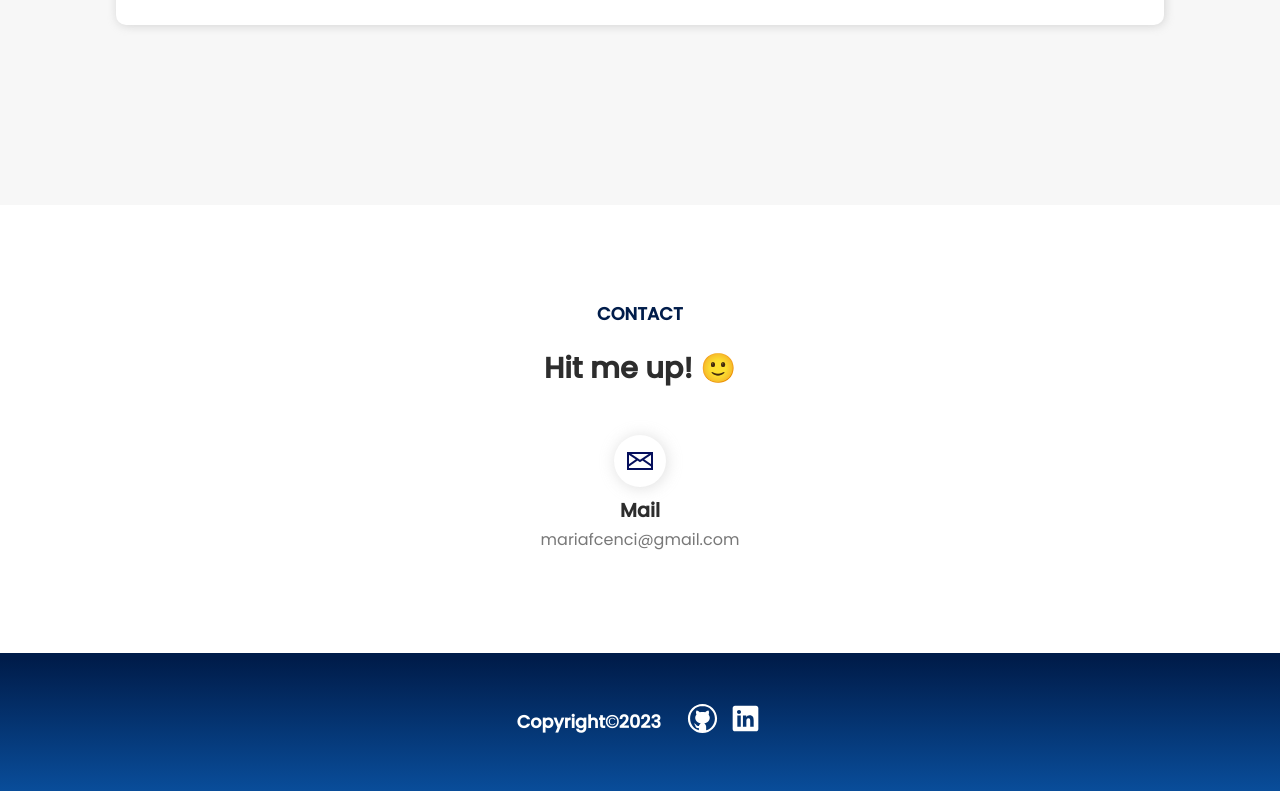
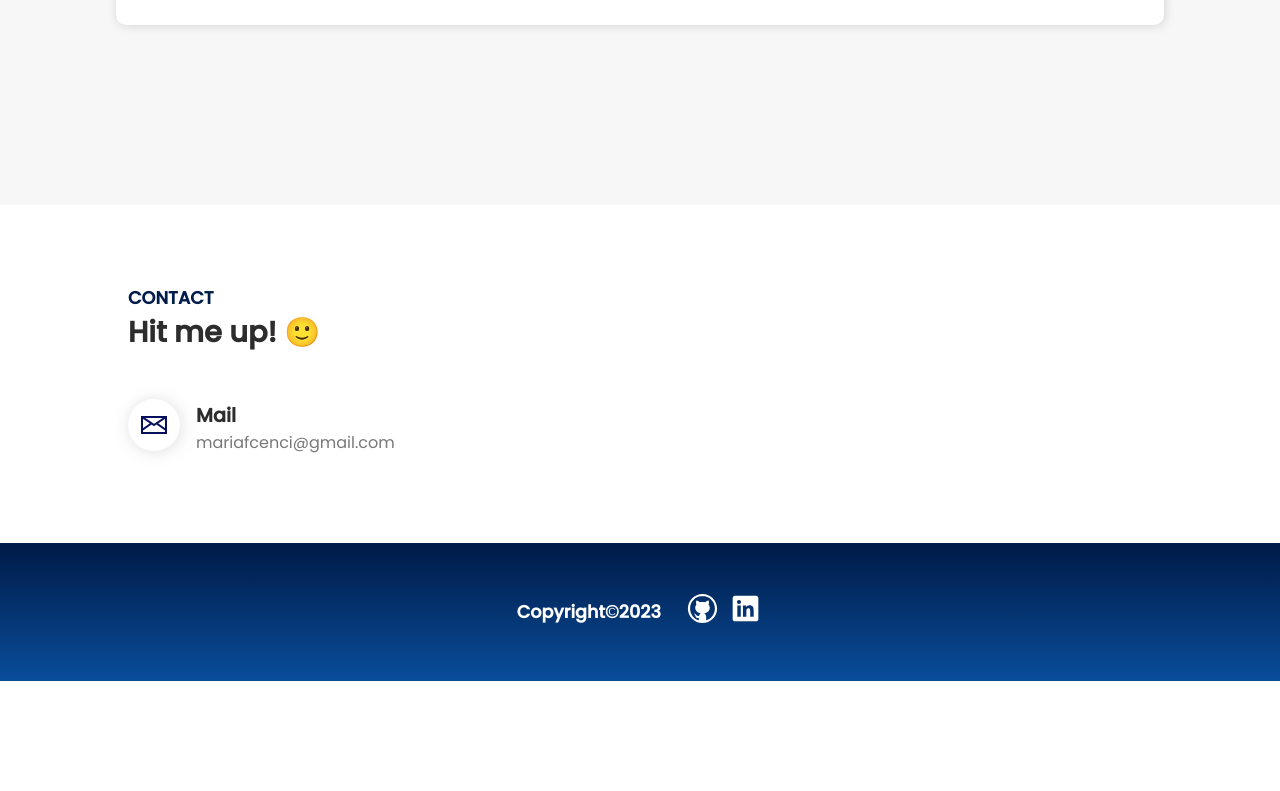
Before and after one commit to MariaCenci/portfolio, a React (Vite) app: page / in a window 1280 px wide. Shown: the part 2266-3057 px from the top of the page. After the commit the page ends 2947 px from the top, so only its background shows below. Built offline with nearby package versions, Linux system fonts and the light colour scheme; a web font is replaced by a local one.

Commit message:
added design contact for desktop

```diff
--- a/src/pages/Contact/contact.scss
+++ b/src/pages/Contact/contact.scss
@@ -12,12 +12,14 @@
 
     h3 {
       @include subtitle-mobile;
+      text-align: center;
     }
 
     h2 {
       color: map-get($colors, color-dark-gray);
       font-size: map-get(map-get($mobile, font-size), title3);
       margin-bottom: 20px;
+
     }
     .contact-link {
       @include flex-center;
@@ -34,18 +36,55 @@
         color: map-get($colors, color-dark-gray);
         font-size: map-get(map-get($mobile, font-size), title2);
       }
+.contact-infos{
+    text-align: center;
+}
+
     }
   }
 }
 
-@media (min-width: 768px) and (max-width: 899px) {
-  .container-contact {
-    .content-contact {
 
 
-      h2{
-        font-size: map-get(map-get($tablet, font-size), title3);
-      }
+@media screen and (min-width: 1021px) {
+
+    .container-contact {
+ justify-content: start;
+padding: 5em 8em;
+
+.content-contact{
+display: flex;
+flex-direction: column;
+
+
+.contact-text{
+  display: flex;
+  flex-direction: column;
+
+    width: 100%;
+
+    h3{
+        text-align: start;
     }
-  }
+
 }
+
+.contact-link{
+   width: 100%;
+display: flex;
+flex-direction: row;
+gap: 1em;
+
+.contact-infos{
+    display: flex;
+    flex-direction: column;
+    text-align: start;
+}
+
+
+}
+
+}
+    }
+
+}
--- a/src/pages/Contact/index.tsx
+++ b/src/pages/Contact/index.tsx
@@ -7,16 +7,24 @@ const Contact: React.FC = () => {
     <section className='contact'>
 <div className='container-contact'>
 <div className='content-contact'>
-<h3>Contact</h3>
+
+  <div className='contact-text'>
+    <h3>Contact</h3>
 
 <h2>Hit me up! 🙂</h2>
+  </div>
+
 
 <div className='contact-link'>
-  <a href='mailto: mariafcenci@gmail.com' >
+  <div className='contact-icon'>
+     <a href='mailto: mariafcenci@gmail.com' >
   <img src="src/icons/email-blue.png" alt="" />
-  </a>
-  <h4>Mail</h4>
+  </a></div>
+ <div className='contact-infos'>
+    <h4>Mail</h4>
   <p>mariafcenci@gmail.com</p>
+
+ </div>
 
 </div>
 
```
